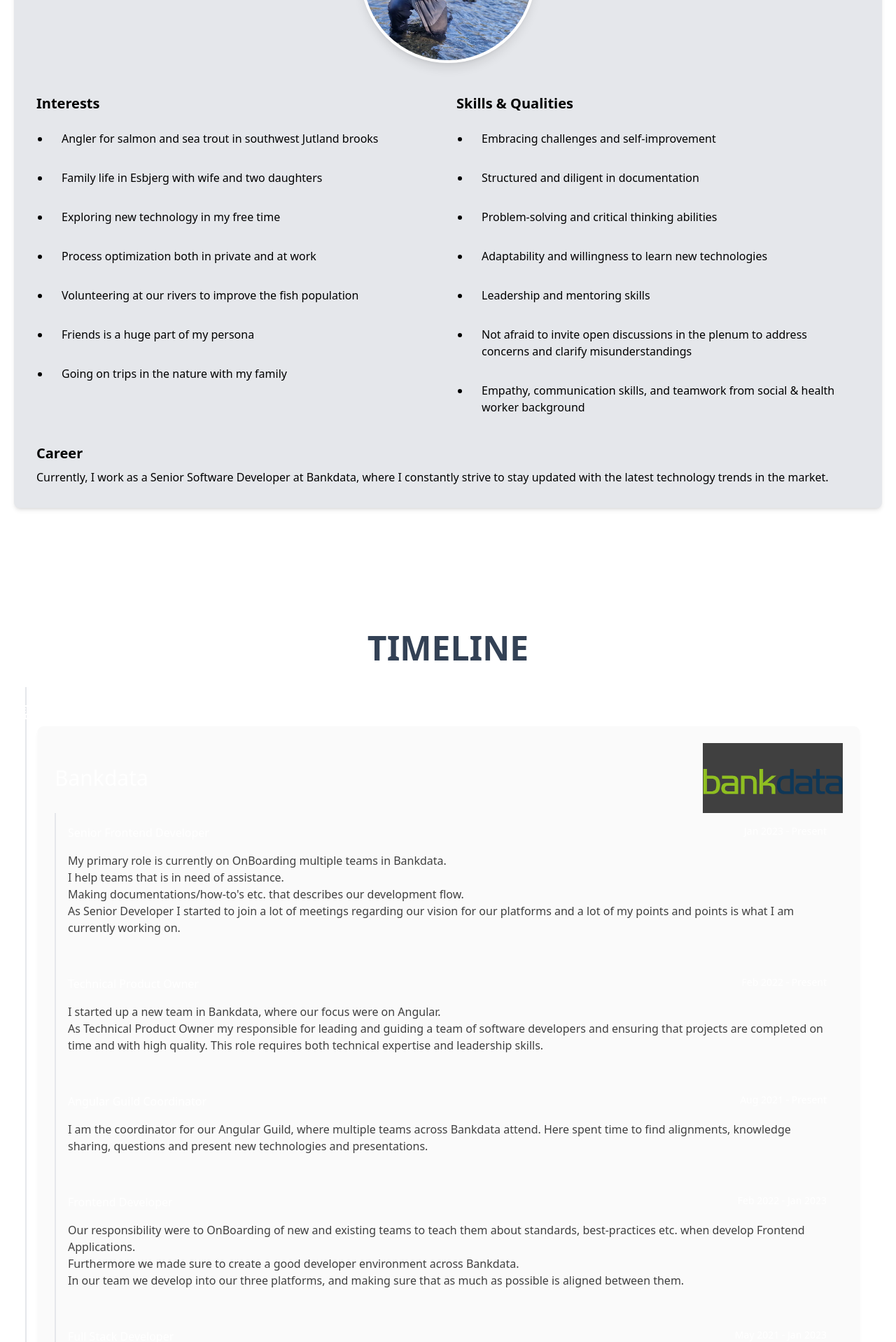
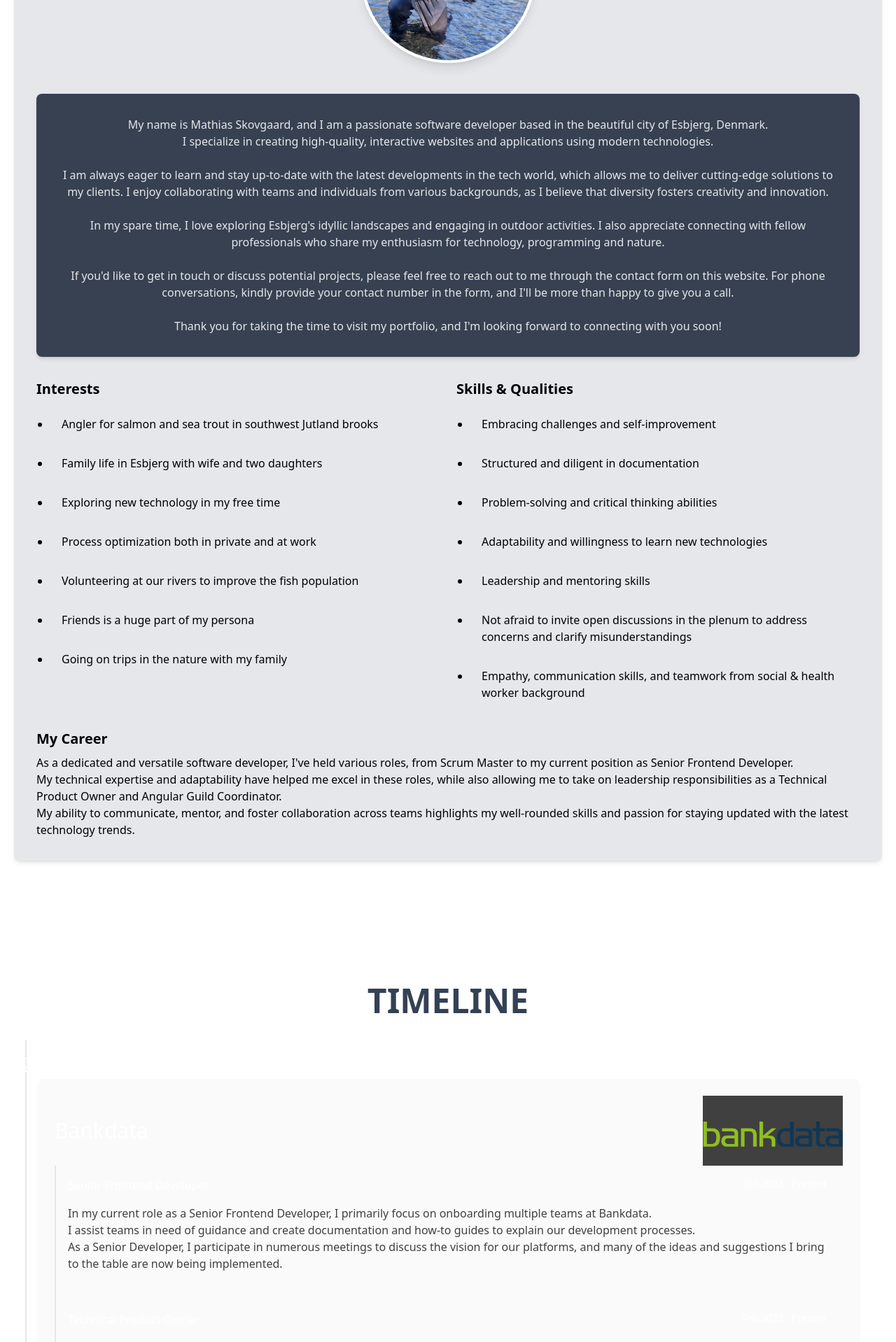
Before and after one commit to Sk0vgaard/my-portfolio, a React (Create React App) app: page / in a window 1280 px wide. Shown: the part 1160-3078 px from the top of the page at 70% size. Built offline with nearby package versions, Linux system fonts and the light colour scheme; the HTML template or start-up script is replaced by a standard one; what tw-elements would draw is missing.

Commit message:
Update about me with a biography Refactor role descriptions in timeline

```diff
--- a/src/components/about.jsx
+++ b/src/components/about.jsx
@@ -7,7 +7,7 @@ const About = () => {
             <div className='max-w-[1240px] mx-auto'>
                 <div className="bg-gray-200 p-8 rounded-lg shadow-md">
                     <div className='text-center'>
-                        <h2 className='pb-10 text-5xl font-bold'>About me</h2>
+                        <h2 className='pb-10 text-5xl font-bold'>Biography</h2>
                     </div>
 
                     <div className="flex justify-center pb-5 mb-6">
@@ -16,6 +16,35 @@ const About = () => {
                             alt="Profile"
                             className="w-[250px] h-[250px] rounded-full border-4 border-white shadow-lg"
                         />
+                    </div>
+                    <div className="bg-gray-700 p-8 rounded-lg shadow-md mb-8">
+                        <div className={'text-center text-gray-200'}>
+                            My name is Mathias Skovgaard, and I am a passionate software developer based in the
+                            beautiful city of Esbjerg, Denmark.
+                            <br/>
+                            I specialize in creating high-quality, interactive websites and applications using modern
+                            technologies.
+                            <br/>
+                            <br/>
+                            I am always eager to learn and stay up-to-date with the latest developments in the tech
+                            world, which allows me to deliver cutting-edge solutions to my clients. I enjoy
+                            collaborating with teams and individuals from various backgrounds, as I believe that
+                            diversity fosters creativity and innovation.
+                            <br/>
+                            <br/>
+                            In my spare time, I love exploring Esbjerg's idyllic landscapes and engaging in outdoor
+                            activities. I also appreciate connecting with fellow professionals who share my enthusiasm
+                            for technology, programming and nature.
+                            <br/>
+                            <br/>
+                            If you'd like to get in touch or discuss potential projects, please feel free to reach out
+                            to me through the contact form on this website. For phone conversations, kindly provide your
+                            contact number in the form, and I'll be more than happy to give you a call.
+                            <br/>
+                            <br/>
+                            Thank you for taking the time to visit my portfolio, and I'm looking forward to connecting
+                            with you soon!
+                        </div>
                     </div>
                     <div className="grid grid-cols-1 md:grid-cols-2 gap-6">
                         <div>
@@ -38,15 +67,27 @@ const About = () => {
                                 <li>Problem-solving and critical thinking abilities</li>
                                 <li>Adaptability and willingness to learn new technologies</li>
                                 <li>Leadership and mentoring skills</li>
-                                <li>Not afraid to invite open discussions in the plenum to address concerns and clarify misunderstandings</li>
-                                <li>Empathy, communication skills, and teamwork from social & health worker background</li>
+                                <li>Not afraid to invite open discussions in the plenum to address concerns and clarify
+                                    misunderstandings
+                                </li>
+                                <li>Empathy, communication skills, and teamwork from social & health worker background
+                                </li>
                             </ul>
                         </div>
                     </div>
                     <div className="mt-6">
-                        <h3 className="text-xl font-semibold mb-2">Career</h3>
+                        <h3 className="text-xl font-semibold mb-2">My Career</h3>
                         <p>
-                            Currently, I work as a Senior Software Developer at Bankdata, where I constantly strive to stay updated with the latest technology trends in the market.
+                            As a dedicated and versatile software developer, I've held various roles, from Scrum Master
+                            to my current position as Senior Frontend Developer.
+                            <br/>
+                            My technical expertise and adaptability have helped me excel in these roles, while also
+                            allowing me to take on leadership responsibilities as a Technical Product Owner and Angular
+                            Guild Coordinator.
+                            <br/>
+                            My ability to communicate, mentor, and foster collaboration across teams highlights my
+                            well-rounded skills and passion for staying updated with the latest technology
+                            trends.
                         </p>
                     </div>
                 </div>
--- a/src/components/contact.jsx
+++ b/src/components/contact.jsx
@@ -40,7 +40,7 @@ const Contact = () => {
                 <div className='text-center py-8 text-slate-300'>
                     <h2 className='text-3xl uppercase'>Contact</h2>
                     <h3 className='text-4xl uppercase font-bold text-white py-8'>Get in Touch</h3>
-                    <p className='text-2xl'>
+                    <p className='text-xl m-2'>
                         I'm Mathias Skovgaard, a passionate software developer with a strong background in frontend
                         technologies, project management, and agile methodologies.
                         I love connecting with fellow tech enthusiasts, sharing knowledge, and exploring new
--- a/src/components/timeline/timeline.jsx
+++ b/src/components/timeline/timeline.jsx
@@ -12,10 +12,9 @@ const Timeline = () => {
             fromDate: "Jan 2023",
             toDate: "Present",
             description:
-                "My primary role is currently on OnBoarding multiple teams in Bankdata. \n" +
-                "I help teams that is in need of assistance. \n" +
-                "Making documentations/how-to's etc. that describes our development flow. \n" +
-                "As Senior Developer I started to join a lot of meetings regarding our vision for our platforms and a lot of my points and points is what I am currently working on.",
+                "In my current role as a Senior Frontend Developer, I primarily focus on onboarding multiple teams at Bankdata. \n" +
+                "I assist teams in need of guidance and create documentation and how-to guides to explain our development processes. \n" +
+                "As a Senior Developer, I participate in numerous meetings to discuss the vision for our platforms, and many of the ideas and suggestions I bring to the table are now being implemented.",
             companyLink: "https://www.bankdata.dk/om/bankdata",
             companyIcon: `${bankdataLogo}`,
             technologies: "Sprint Boot, Angular",
@@ -26,8 +25,9 @@ const Timeline = () => {
             fromDate: "Feb 2022",
             toDate: "Present",
             description:
-                "I started up a new team in Bankdata, where our focus were on Angular. \n" +
-                "As Technical Product Owner my responsible for leading and guiding a team of software developers and ensuring that projects are completed on time and with high quality. This role requires both technical expertise and leadership skills.",
+                "I took the lead in starting a new team at Bankdata, with a focus on modern frontend frameworks. \n" +
+                "As Technical Product Owner, I am responsible for leading and guiding a team of software developers, ensuring that projects are completed on time and with high quality. " +
+                "This role requires both technical expertise and leadership skills.",
         },
         {
             company: "Bankdata",
@@ -35,8 +35,7 @@ const Timeline = () => {
             fromDate: "Aug 2021",
             toDate: "Present",
             description:
-                "I am the coordinator for our Angular Guild, where multiple teams across Bankdata attend. " +
-                "Here spent time to find alignments, knowledge sharing, questions and present new technologies and presentations.",
+                "As the coordinator for our Angular Guild, I bring together multiple teams from across Bankdata to share knowledge, answer questions, and present new technologies and best practices.",
         },
         {
             company: "Bankdata",
@@ -44,16 +43,15 @@ const Timeline = () => {
             fromDate: "Feb 2022",
             toDate: "Jan 2023",
             description:
-                "Our responsibility were to OnBoarding of new and existing teams to teach them about standards, best-practices etc. when develop Frontend Applications. \n" +
-                "Furthermore we made sure to create a good developer environment across Bankdata.\n" +
-                "In our team we develop into our three platforms, and making sure that as much as possible is aligned between them.",
+                "During this period, I was responsible for onboarding new and existing teams, teaching them about standards and best practices for frontend application development. \n" +
+                "My team and I worked to create a cohesive developer environment across Bankdata, ensuring alignment and consistency across our three main platforms.",
         },
         {
             company: "Bankdata",
             jobTitle: "Full Stack Developer",
             fromDate: "May 2021",
             toDate: "Jan 2023",
-            description: "I started in a team where we had the responsibility regarding Message Services. This was regarding SMS, Mail etc.",
+            description: "I started in a team responsible for managing Message Services, including SMS and Emails.",
         },
         // EG
         {
@@ -136,7 +134,7 @@ const Timeline = () => {
             <div className="max-w-[1240px] mx-auto text-white relative">
                 <div className="px-4 py-12">
                     <h2 className='p-8 text-5xl font-bold text-center text-slate-700'>TIMELINE</h2>
-                    <JobTimeline jobTimelines={jobTimelines} />
+                    <JobTimeline jobTimelines={jobTimelines}/>
                 </div>
             </div>
         </div>
```
